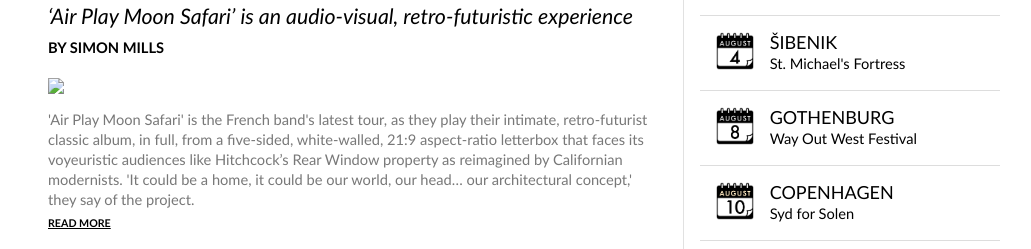
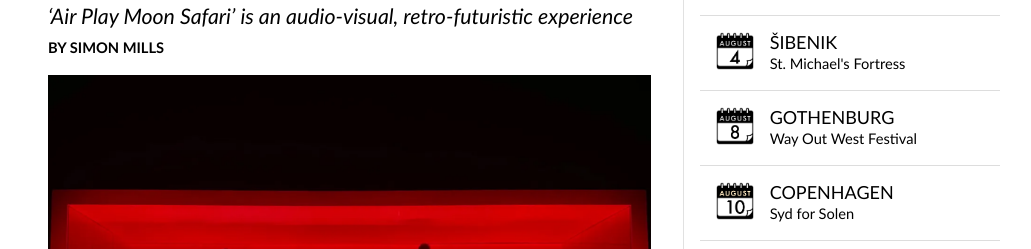
Before and after one commit to woorisuho/x455-wyang, a plain HTML site: page index.html in a window 1280 px wide. Shown: the part 2015-2264 px from the top of the page, without its empty margins (124-1155 px from the left). Drawn offline with Linux system fonts and the light colour scheme; the site is published under a folder, as on GitHub Pages, so addresses that start at the root find nothing; a web font is replaced by a local one.

Commit message:
Update index.html

```diff
--- a/index.html
+++ b/index.html
@@ -296,7 +296,7 @@
             </h1>
             <a
               href="https://www.wallpaper.com/design-interiors/air-play-moon-safari-white-box-stage"
-              ><img src="/img/wallpaper-air.jpg" style="width: 100%"
+              ><img src="./img/wallpaper-air.jpg" style="width: 100%"
             /></a>
             <p style="margin-bottom: 2px">
               'Air Play Moon Safari' is the French band's latest tour, as they
```
